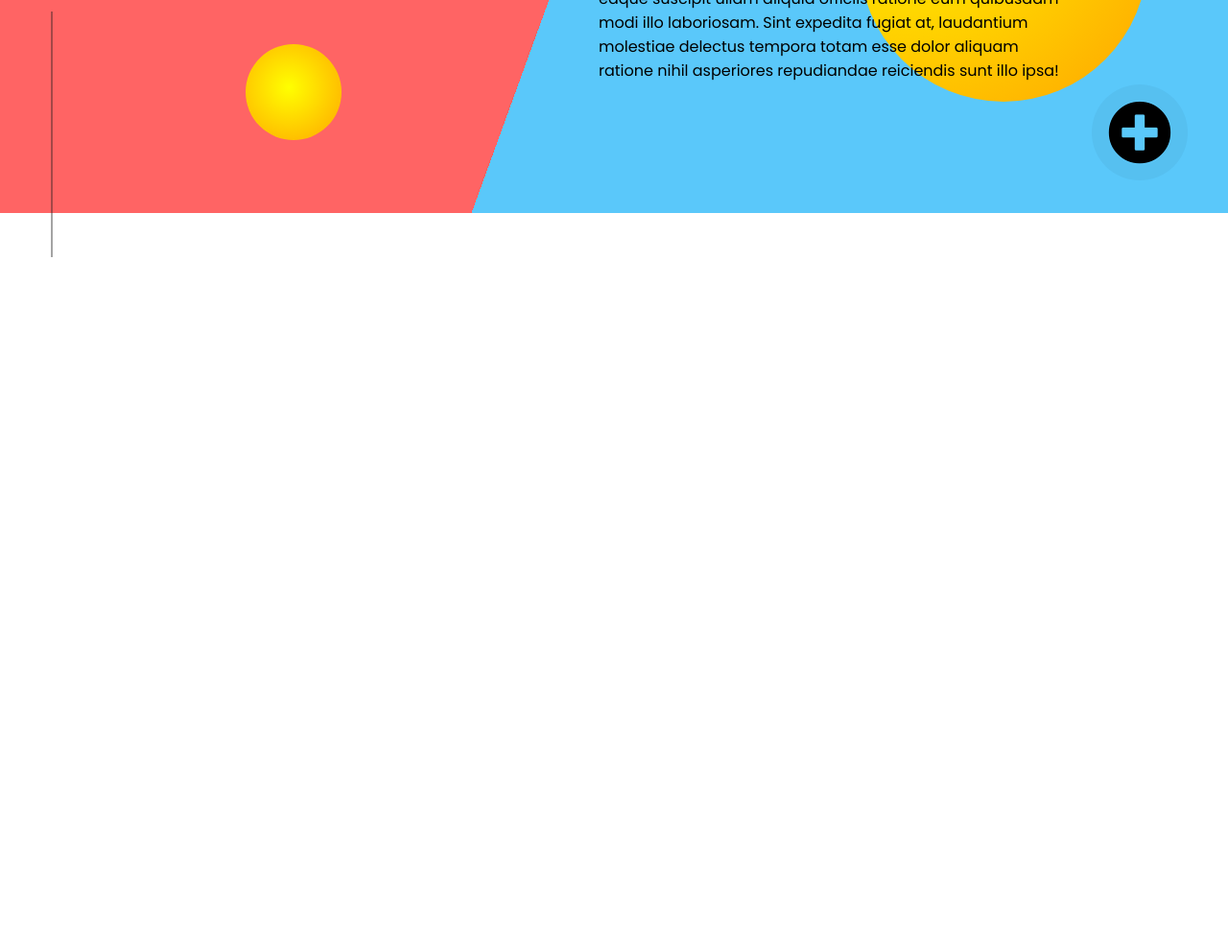
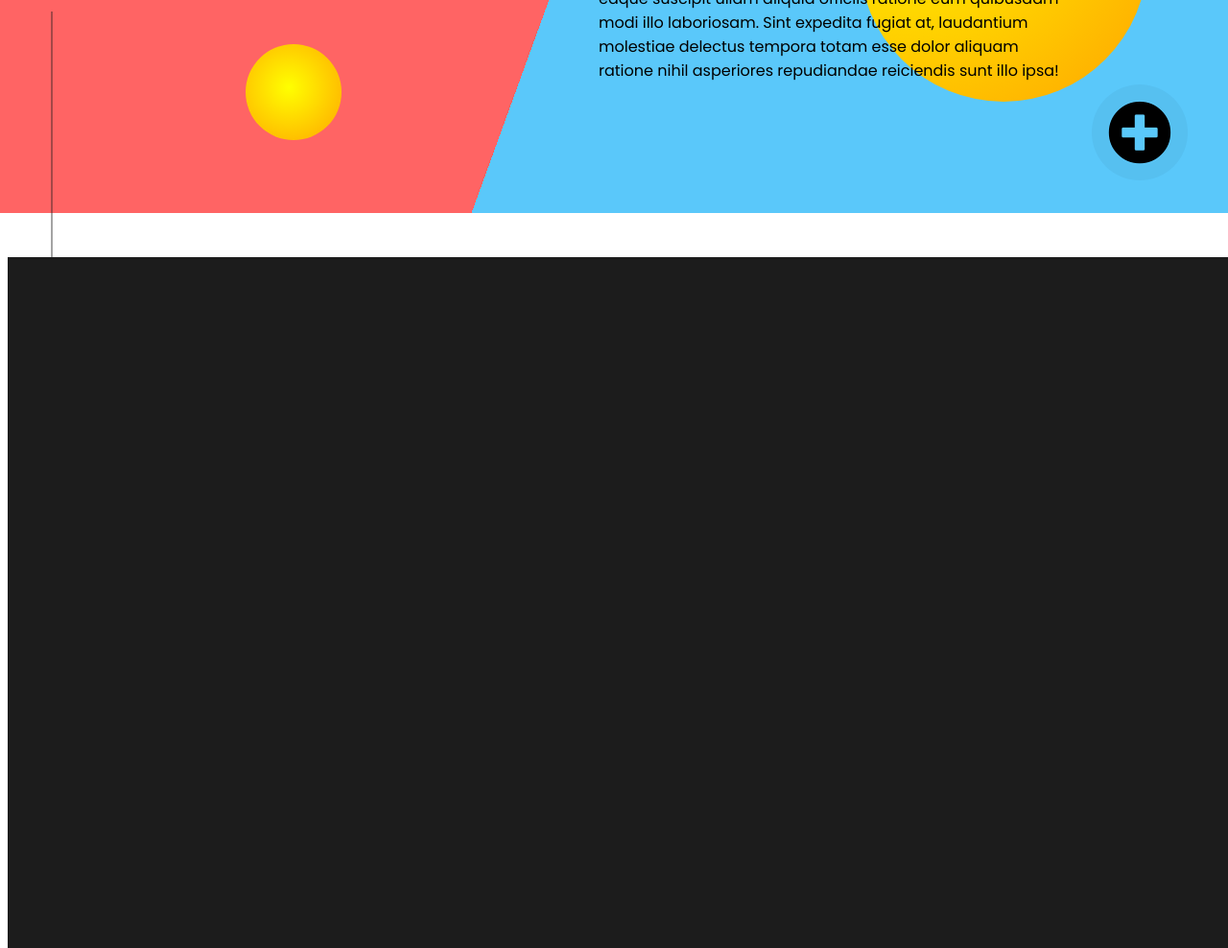
Before and after one commit to jamiev03/Angled-BG-landing-page, a plain HTML site: page index.html in a window 1280 px wide. Shown: the part 594-1582 px from the top of the page at 96% size. Before the commit the page ends 862 px from the top, so only its background shows below. Drawn offline with Linux system fonts and the light colour scheme.

Commit message:
adding content section but getting weird padding issue

```diff
--- a/index.html
+++ b/index.html
@@ -41,6 +41,9 @@
             <p>Lorem ipsum dolor sit amet consectetur adipisicing elit. Est eaque suscipit ullam aliquid officiis ratione eum quibusdam modi illo laboriosam. Sint expedita fugiat at, laudantium molestiae delectus tempora totam esse dolor aliquam ratione nihil asperiores repudiandae reiciendis sunt illo ipsa!</p>
         </div>
     </div>
+    <div class="projects">
+
+    </div>
     <div class="plus">
         <i class="fas fa-plus-circle"></i>
     </div>
@@ -51,5 +54,6 @@
     <div class="circle-3">
     </div>
 
+
 </body>
 </html>
--- a/style.css
+++ b/style.css
@@ -12,6 +12,7 @@ body {
     background-repeat: no-repeat;
     background-size: 100vw;
     height: 100vh;
+    box-sizing: border-box;
   }
 
 nav {
@@ -83,6 +84,11 @@ ul li a:hover {
       width: 55%;
       height: auto;
       padding-left: 15rem;
+  }
+  .projects {
+      height: 90vh;
+      width: 100vw;
+      background-color: #1c1c1c;
   }
   .circle {
       position: absolute;
```
